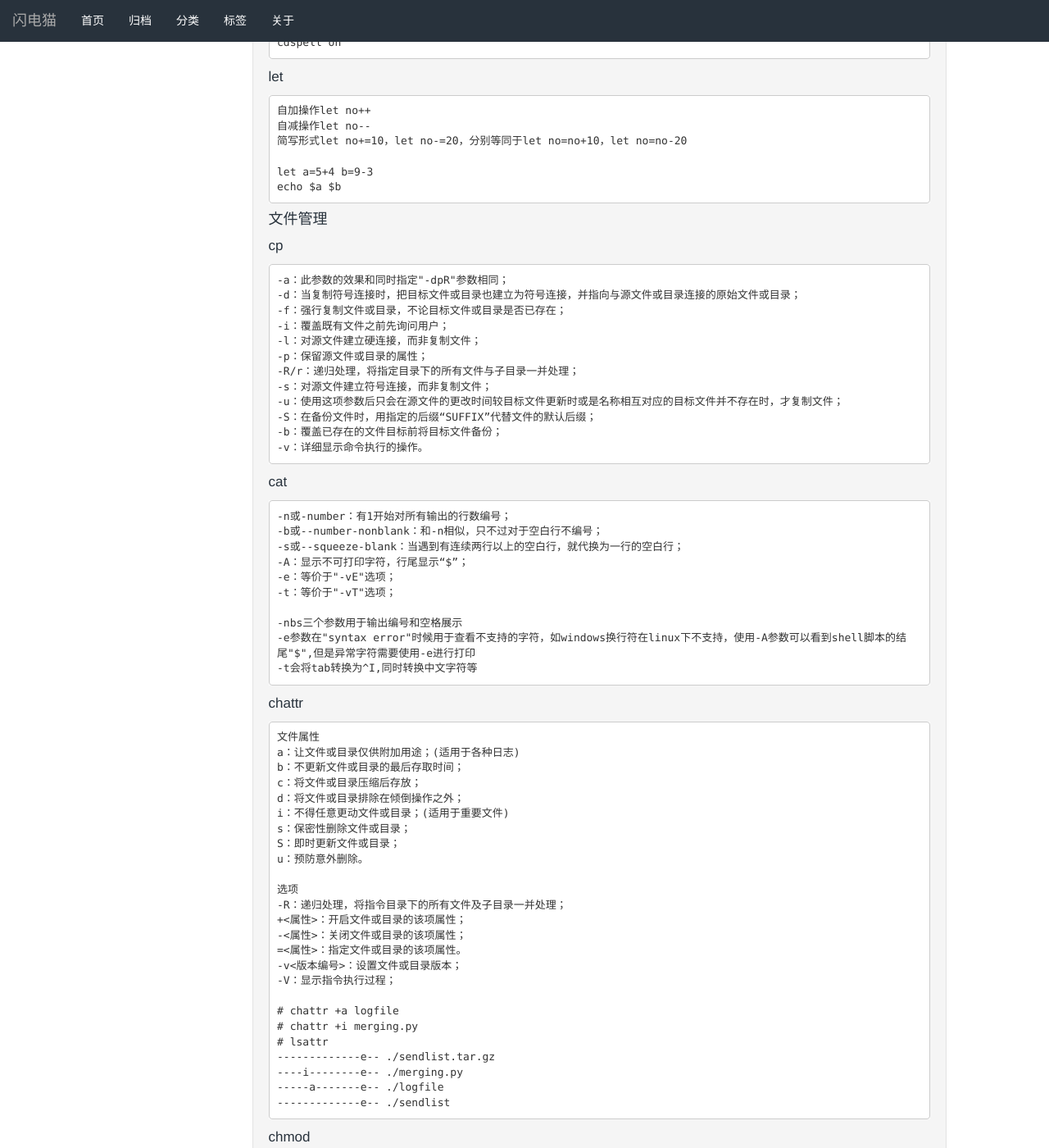
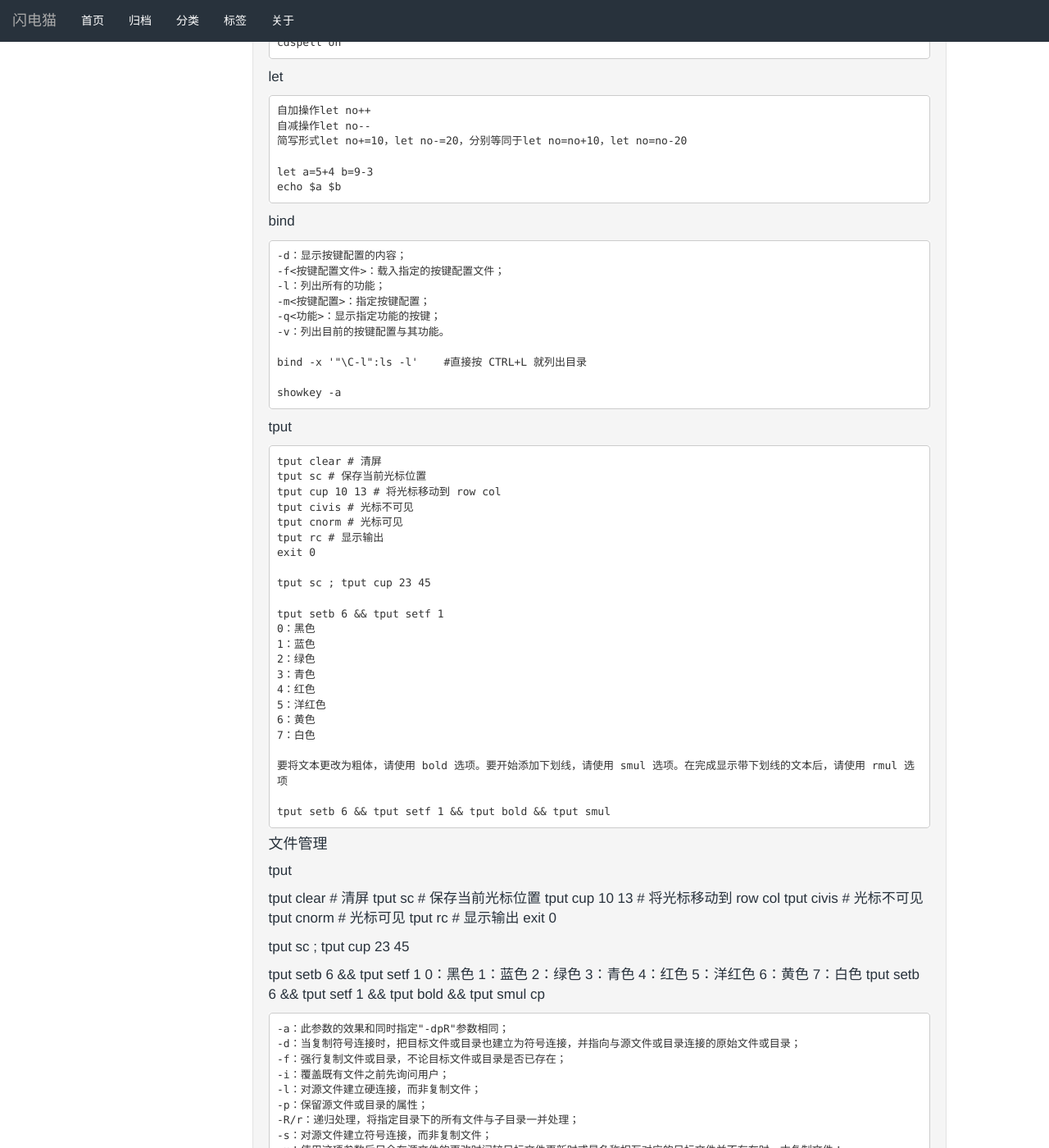
Before and after one commit to qfdmx/qfdmx.github.io, a Jekyll site: the page built from _posts/2019/2019-11-19-linuxdate.markdown, in a window 1280 px wide and 1400 px high, scrolled down 2535 px. Shown: the whole window at 82% size. Built offline with Jekyll 4.4.1, drawn with Linux system fonts in a browser that asks for light colours.

Commit message:
let tput

```diff
--- a/_posts/2019/2019-11-19-linuxdate.markdown
+++ b/_posts/2019/2019-11-19-linuxdate.markdown
@@ -142,8 +142,68 @@ let
     let a=5+4 b=9-3
     echo $a $b
 
+bind
+
+    -d：显示按键配置的内容；
+    -f<按键配置文件>：载入指定的按键配置文件；
+    -l：列出所有的功能；
+    -m<按键配置>：指定按键配置；
+    -q<功能>：显示指定功能的按键；
+    -v：列出目前的按键配置与其功能。
+
+    bind -x '"\C-l":ls -l'    #直接按 CTRL+L 就列出目录
+
+    showkey -a
+
+tput
+
+    tput clear # 清屏
+    tput sc # 保存当前光标位置
+    tput cup 10 13 # 将光标移动到 row col
+    tput civis # 光标不可见
+    tput cnorm # 光标可见
+    tput rc # 显示输出
+    exit 0
+
+    tput sc ; tput cup 23 45
+
+    tput setb 6 && tput setf 1
+    0：黑色
+    1：蓝色
+    2：绿色
+    3：青色
+    4：红色
+    5：洋红色
+    6：黄色
+    7：白色
+
+    要将文本更改为粗体，请使用 bold 选项。要开始添加下划线，请使用 smul 选项。在完成显示带下划线的文本后，请使用 rmul 选项
+
+    tput setb 6 && tput setf 1 && tput bold && tput smul
+
 #### 文件管理
+tput
 
+tput clear # 清屏
+tput sc # 保存当前光标位置
+tput cup 10 13 # 将光标移动到 row col
+tput civis # 光标不可见
+tput cnorm # 光标可见
+tput rc # 显示输出
+exit 0
+
+tput sc ; tput cup 23 45
+
+tput setb 6 && tput setf 1
+0：黑色
+1：蓝色
+2：绿色
+3：青色
+4：红色
+5：洋红色
+6：黄色
+7：白色
+tput setb 6 && tput setf 1 && tput bold && tput smul
 cp
 
     -a：此参数的效果和同时指定"-dpR"参数相同；
```
